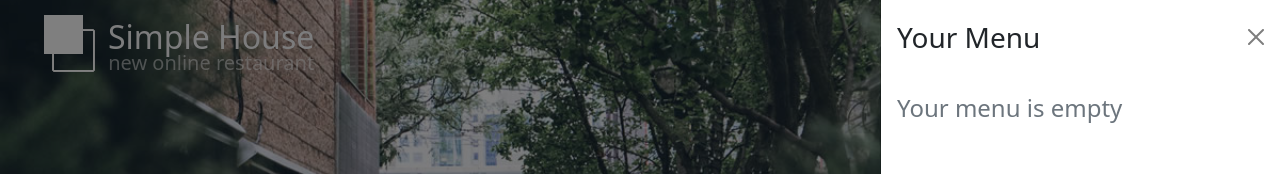
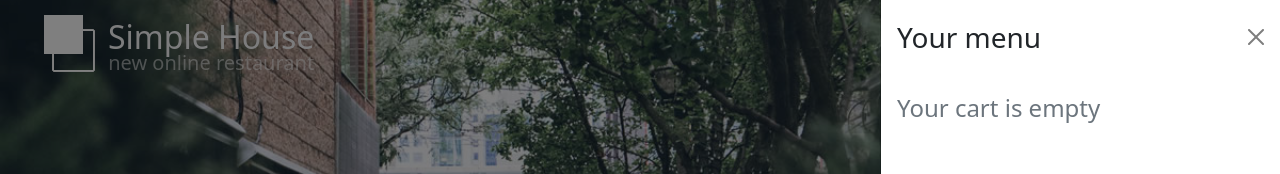
Before and after one commit to artsiom90/react-ecommerce-project-app, a React (Create React App) app: page /contact in a window 1280 px wide. Both pictures are taken after a click on the element 1246 px from the left and 40 px from the top of the page. Shown: the top 174 px of the page. Built offline with nearby package versions, Linux system fonts and the light colour scheme.

Commit message:
feat: improve cart component

```diff
--- a/src/components/CartComponent.tsx
+++ b/src/components/CartComponent.tsx
@@ -1,6 +1,7 @@
 import { useContext, useState } from 'react'
 import { Badge, Offcanvas, Stack } from 'react-bootstrap'
 import { MainContext } from '../context/MainContextProvider'
+import { ButtonComponent } from './ButtonComponent'
 import { CartItemComponent } from './CartItemComponent'
 
 export const CartComponent = () => {
@@ -10,9 +11,9 @@ export const CartComponent = () => {
         setShowMenu(prev => !prev)
     }
 
-    const { filteredMenuData, quantity, cartItemsId } = useContext(MainContext)
+    const { menuData, quantity, cartItemsId, clearCartItems } = useContext(MainContext)
 
-    const totalPrice = filteredMenuData
+    const totalPrice = menuData
         .filter(item => cartItemsId.includes(item.id))
         .reduce((acc, item) => acc + (item.price as number * item.quantity as number), 0)
 
@@ -44,11 +45,11 @@ export const CartComponent = () => {
                 placement={'end'}
             >
                 <Offcanvas.Header closeButton>
-                    <Offcanvas.Title className='fs-3'>Your Menu</Offcanvas.Title>
+                    <Offcanvas.Title className='fs-3'>Your menu</Offcanvas.Title>
                 </Offcanvas.Header>
                 <Offcanvas.Body>
                     {!cartItemsId.length
-                        ? <span className='fs-4 text-muted'>Your menu is empty</span>
+                        ? <span className='fs-4 text-muted'>Your cart is empty</span>
                         : <Stack gap={3}>
                             {cartItemsId.map(item => {
                                 return <CartItemComponent
@@ -58,11 +59,20 @@ export const CartComponent = () => {
                             })}
                         </Stack>}
                 </Offcanvas.Body>
-                {totalPrice > 0 && (
-                    < span className='cart-price fs-5 my-2 ms-auto me-3'>
-                        Total price: {totalPrice}$
-                    </span>
-                )}
+                <div className='d-flex justify-content-between align-items-center mb-3 mx-3'>
+                    {totalPrice > 0 && (
+                        <>
+                            < span className='cart-price fs-5'>
+                                Total price: {totalPrice}$
+                            </span>
+                            <ButtonComponent
+                                title={'Clear cart'}
+                                classes={['card-remove-btn']}
+                                btnClick={clearCartItems}
+                            />
+                        </>
+                    )}
+                </div>
             </Offcanvas>
         </>
     )
--- a/src/components/CartItemComponent.tsx
+++ b/src/components/CartItemComponent.tsx
@@ -1,4 +1,4 @@
-import { useContext, useEffect } from "react"
+import { useContext } from "react"
 import { Stack } from "react-bootstrap"
 import { MainContext } from "../context/MainContextProvider"
 
@@ -8,14 +8,14 @@ interface CartItemComponentProps {
 
 export const CartItemComponent = ({ cartItemId }: CartItemComponentProps) => {
   const {
-    filteredMenuData,
+    menuData,
     addCardItem,
     removeCardItem,
     removeItemFromCart,
     clearCardItems,
   } = useContext(MainContext)
 
-  const item = filteredMenuData.find(item => item.id === cartItemId)
+  const item = menuData.find(item => item.id === cartItemId)
 
   const removeItem = () => {
     removeItemFromCart(cartItemId)
--- a/src/context/MainContextProvider.tsx
+++ b/src/context/MainContextProvider.tsx
@@ -9,17 +9,17 @@ interface MainContextProviderProps {
 
 interface MainContextProviderType {
     category: number
-    filteredMenuData: DataType[]
+    menuData: DataType[]
     cartItemsId: number[]
     quantity: number
     fetchMenuData: () => void
-    filterMenuData: () => void
     setMenuCategory: (index: number) => void
     addCardItem: (id: number) => void
     removeCardItem: (id: number) => void
     addItemToCart: (id: number) => void
     removeItemFromCart: (id: number) => void
     clearCardItems: (id: number) => void
+    clearCartItems: () => void
 }
 
 export const MainContext = createContext({} as MainContextProviderType)
@@ -27,7 +27,7 @@ export const MainContext = createContext({} as MainContextProviderType)
 export const MainContextProvider = ({ children }: MainContextProviderProps) => {
     const [state, dispatch] = useReducer(mainReducer, initialState)
 
-    const { category, quantity, menuData, cartItemsId, filteredMenuData } = state
+    const { category, quantity, menuData, cartItemsId } = state
 
     const fetchMenuData = useCallback(() => {
         try {
@@ -38,11 +38,6 @@ export const MainContextProvider = ({ children }: MainContextProviderProps) => {
             console.error(error)
         }
     }, [])
-
-    const filterMenuData = useCallback(() => {
-        const newData = menuData.filter(item => category === item.category)
-        dispatch(mainReducerActions.setFilteredMenuData(newData))
-    }, [category, menuData])
 
     const setMenuCategory = (payload: number) => {
         dispatch(mainReducerActions.setCategory(payload))
@@ -73,21 +68,25 @@ export const MainContextProvider = ({ children }: MainContextProviderProps) => {
         dispatch(mainReducerActions.setCartItemsQuantity())
     }
 
+    const clearCartItems = () => {
+        dispatch(mainReducerActions.clearCartItems())
+        dispatch(mainReducerActions.setCartItemsQuantity())
+    }
 
     return (
         <MainContext.Provider value={{
-            filteredMenuData,
+            menuData,
             cartItemsId,
             category,
             quantity,
             fetchMenuData,
-            filterMenuData,
             setMenuCategory,
             addCardItem,
             removeCardItem,
             addItemToCart,
             removeItemFromCart,
             clearCardItems,
+            clearCartItems,
         }}>
             {children}
         </MainContext.Provider>
--- a/src/context/mainReducer.ts
+++ b/src/context/mainReducer.ts
@@ -5,7 +5,6 @@ export const initialState = {
     quantity: 0,
     menuData: [] as DataType[],
     cartItemsId: [] as number[],
-    filteredMenuData: [] as DataType[],
 }
 
 export const mainReducer = (state = initialState, action: any): MainReducerStateType => {
@@ -13,11 +12,11 @@ export const mainReducer = (state = initialState, action: any): MainReducerState
         case MainActionEnum.SET_MENU_DATA:
             return { ...state, menuData: action.payload }
         case MainActionEnum.SET_FILTERED_MENU_DATA:
-            return { ...state, filteredMenuData: action.payload }
+            return { ...state, menuData: action.payload }
         case MainActionEnum.SET_CATEGORY:
             return { ...state, category: action.payload }
         case MainActionEnum.ADD_ITEM_TO_CARD:
-            const newAddedCartItems = state.filteredMenuData.map(item => {
+            const newAddedCartItems = state.menuData.map(item => {
                 if (item.id === action.payload && !item.quantity) {
                     return { ...item, quantity: 1 }
                 }
@@ -26,17 +25,17 @@ export const mainReducer = (state = initialState, action: any): MainReducerState
                 }
                 return item
             })
-            return { ...state, filteredMenuData: newAddedCartItems }
+            return { ...state, menuData: newAddedCartItems }
         case MainActionEnum.REMOVE_ITEM_FROM_CARD:
-            const newRemovedCartItems = state.filteredMenuData.map(item => {
+            const newRemovedCartItems = state.menuData.map(item => {
                 if (item.id === action.payload) {
                     return { ...item, quantity: item.quantity - 1 }
                 }
                 return item
             })
-            return { ...state, filteredMenuData: newRemovedCartItems }
+            return { ...state, menuData: newRemovedCartItems }
         case MainActionEnum.SET_ITEMS_QUANTITY:
-            const itemsQuantity = state.filteredMenuData.reduce((acc, item) => {
+            const itemsQuantity = state.menuData.reduce((acc, item) => {
                 if (item.quantity) {
                     return acc + item.quantity
                 }
@@ -51,14 +50,24 @@ export const mainReducer = (state = initialState, action: any): MainReducerState
         case MainActionEnum.REMOVE_ITEM_FROM_CART:
             const newCartItems = state.cartItemsId.filter(item => item !== action.payload)
             return { ...state, cartItemsId: newCartItems }
-        case MainActionEnum.CLEAR_CARD_ITEMS:
-            const newCardItems = state.filteredMenuData.map(item => {
+        case MainActionEnum.CLEAR_CARD_ITEMS: {
+            const newCardItems = state.menuData.map(item => {
                 if (item.id === action.payload) {
                     item.quantity = 0
                 }
                 return item
             }, [])
-            return { ...state, filteredMenuData: newCardItems }
+            return { ...state, menuData: newCardItems }
+        }
+        case MainActionEnum.CLEAR_CART_ITEMS: {
+            const newCardItems = state.menuData.map(item => {
+                if (item.quantity > 0) {
+                    item.quantity = 0
+                }
+                return item
+            })
+            return { ...state, menuData: newCardItems, cartItemsId: [] }
+        }
         default:
             return state
     }
--- a/src/context/mainReducerActions.ts
+++ b/src/context/mainReducerActions.ts
@@ -10,4 +10,5 @@ export const mainReducerActions = {
     addItemToCart: (payload: number) => ({ type: MainActionEnum.ADD_ITEM_TO_CART, payload }),
     removeItemFromCart: (payload: number) => ({ type: MainActionEnum.REMOVE_ITEM_FROM_CART, payload }),
     clearCardItems: (payload: number) => ({ type: MainActionEnum.CLEAR_CARD_ITEMS, payload }),
+    clearCartItems: () => ({ type: MainActionEnum.CLEAR_CART_ITEMS }),
 }
--- a/src/context/types.ts
+++ b/src/context/types.ts
@@ -14,7 +14,6 @@ export interface MainReducerStateType {
     quantity: number
     menuData: DataType[]
     cartItemsId: number[],
-    filteredMenuData: DataType[]
 }
 
 export enum MainActionEnum {
@@ -27,6 +26,7 @@ export enum MainActionEnum {
     ADD_ITEM_TO_CART = 'ADD_ITEM_TO_CART',
     REMOVE_ITEM_FROM_CART = 'REMOVE_ITEM_FROM_CART',
     CLEAR_CARD_ITEMS = 'CLEAR_CARD_ITEMS',
+    CLEAR_CART_ITEMS = 'CLEAR_CART_ITEMS',
 }
 
 export interface SetMenuDataActionType {
@@ -73,6 +73,10 @@ export interface ClearCardItemsActionType {
     payload: number
 }
 
+export interface ClearCartItemsActionType {
+    type: MainActionEnum.CLEAR_CART_ITEMS
+}
+
 export type MainActionType =
     SetMenuDataActionType
     | SetFilteredMenuDataActionType
@@ -83,3 +87,4 @@ export type MainActionType =
     | AddItemToCartActionType
     | RemoveItemTFromCartActionType
     | ClearCardItemsActionType
+    | ClearCartItemsActionType
--- a/src/pages/HomePage.tsx
+++ b/src/pages/HomePage.tsx
@@ -5,13 +5,13 @@ import { CardComponent } from "../components/CardComponent"
 import { SpinnerComponent } from "../components/SpinnerComponent"
 import { TitleComponent } from "../components/TitleComponent"
 import { MainContext } from "../context/MainContextProvider"
+import { DataType } from "../context/types"
 
 export const HomePage = () => {
     const {
         category,
-        filteredMenuData,
+        menuData,
         fetchMenuData,
-        filterMenuData,
         setMenuCategory,
         addCardItem,
         removeCardItem,
@@ -24,10 +24,6 @@ export const HomePage = () => {
     useEffect(() => {
         fetchMenuData()
     }, [fetchMenuData])
-
-    useEffect(() => {
-        filterMenuData()
-    }, [category, filterMenuData])
 
     return (
         <Container fluid>
@@ -48,13 +44,13 @@ export const HomePage = () => {
                     )
                 })}
             </div>
-            {filteredMenuData.length === 0
+            {menuData.length === 0
                 ? <SpinnerComponent
                     spinnerAnimation={'grow'}
                     spinnerVariant={'success'}
                 />
                 : <Row className="d-flex justify-content-center gap-5 pb-5">
-                    {filteredMenuData.map(item => {
+                    {menuData.filter(item => item.category === category).map(item => {
                         return (
                             <CardComponent
                                 key={item.id}
```
